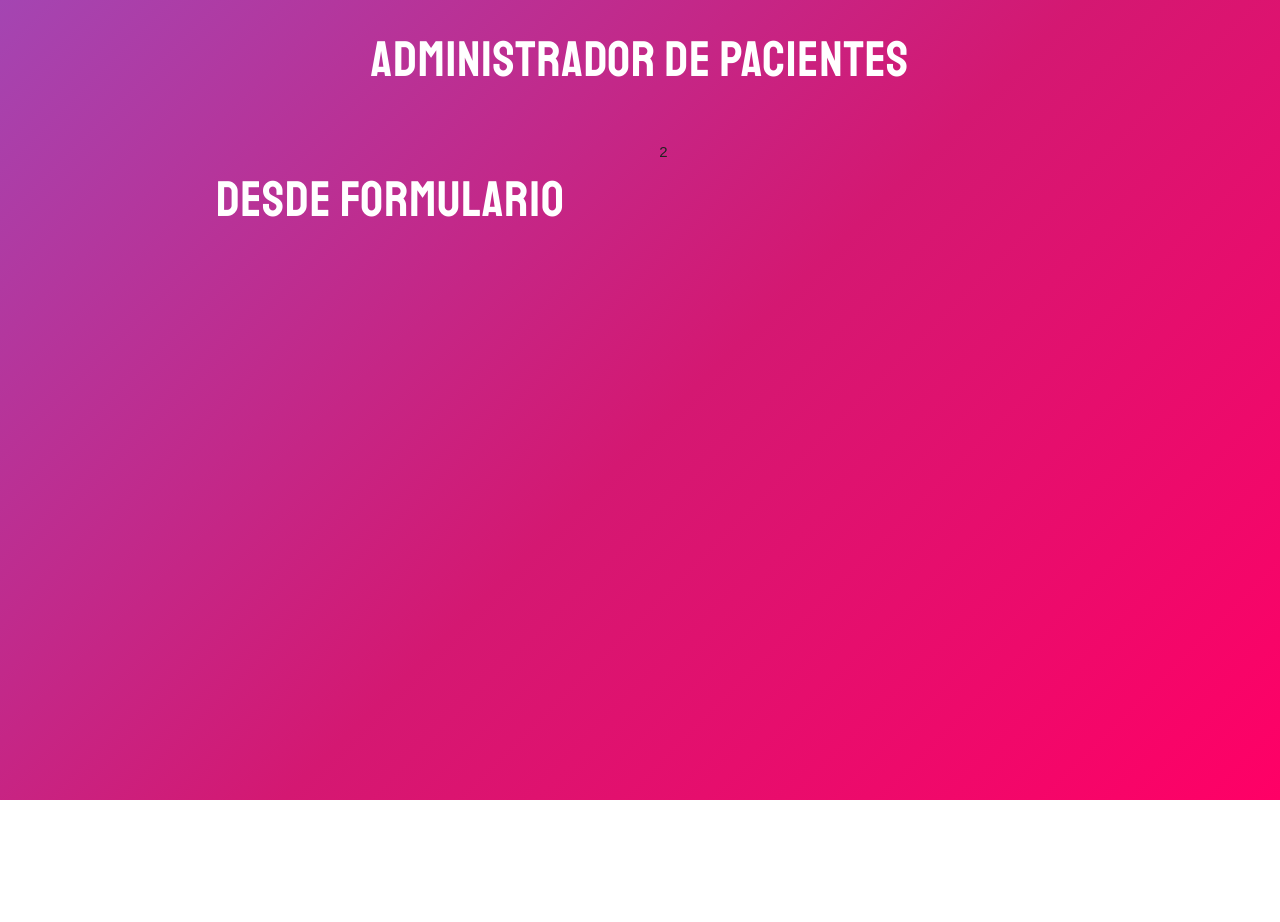
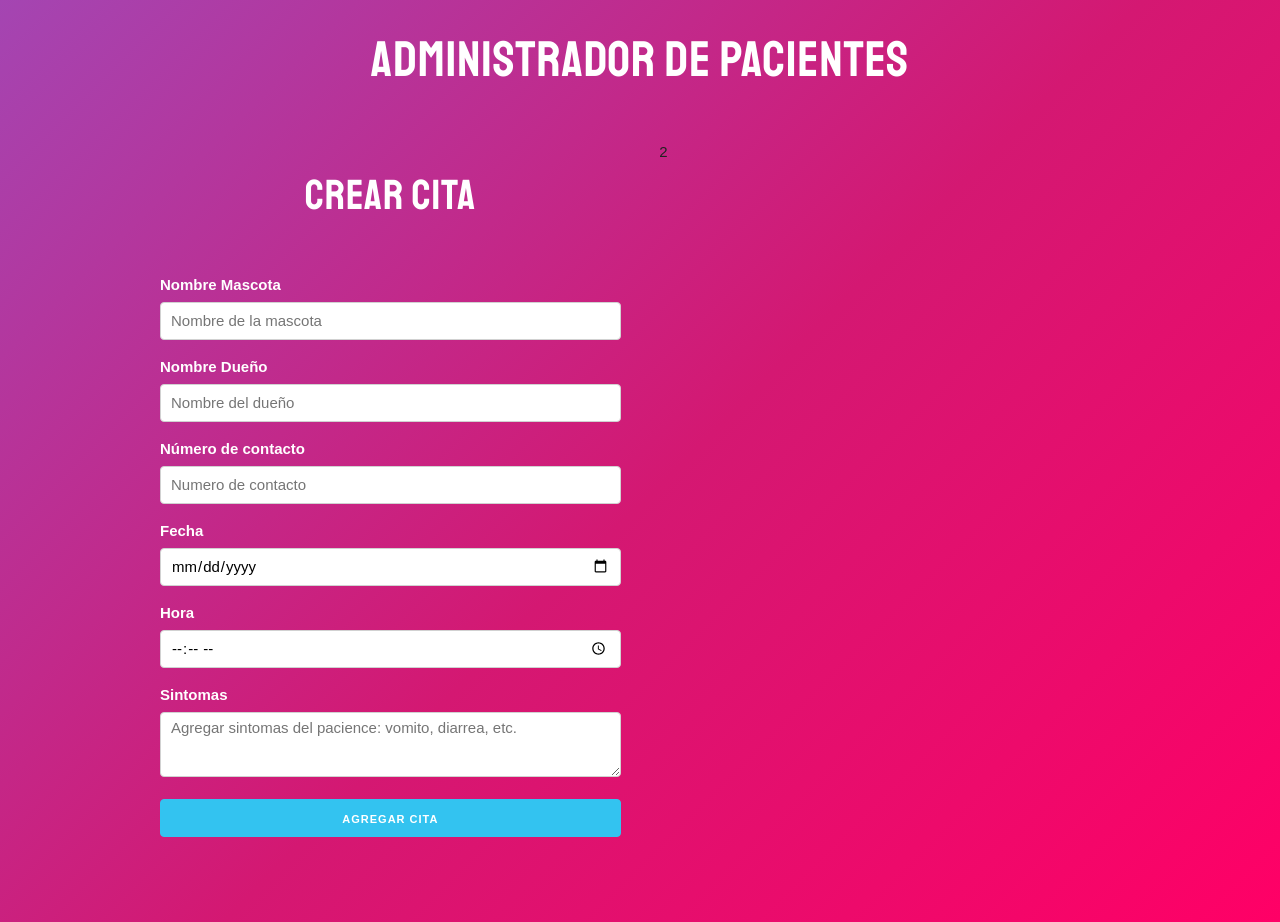
Before and after one commit to Lexxus-Cris/PROYECTO-administrador-de-pacientes, a React (Create React App) app: page / in a window 1280 px wide. Before the commit the page ends 800 px from the top, so only its background shows below. Built offline with nearby package versions, Linux system fonts and the light colour scheme.

Commit message:
Se agregan los campos del formulario

```diff
--- a/src/components/Formulario.jsx
+++ b/src/components/Formulario.jsx
@@ -1,10 +1,60 @@
-import React from 'react'
+import React, { Fragment } from 'react'
 
 const Formulario = () => {
    return (
-      <div>
-         <h1>desde formulario</h1>
-      </div>
+      <Fragment>
+         <h2>Crear cita</h2>
+         <form action="">
+            <label htmlFor="">Nombre Mascota</label>
+            <input
+               type="text"
+               name="mascota"
+               alt="Nombre de la mascota"
+               placeholder="Nombre de la mascota"
+               className="u-full-width"
+            />
+            <label htmlFor="">Nombre Dueño</label>
+            <input
+               type="text"
+               name="propietario"
+               alt="Nombre del dueño"
+               placeholder="Nombre del dueño"
+               className="u-full-width"
+            />
+            <label htmlFor="">Número de contacto</label>
+            <input
+               type="tel"
+               name="phone"
+               alt="Número de contacto"
+               placeholder="Numero de contacto"
+               className="u-full-width"
+            />
+            <label htmlFor="">Fecha</label>
+            <input
+               type="date"
+               name="date"
+               alt="fecha de la cita"
+               className="u-full-width"
+            />
+            <label htmlFor="">Hora</label>
+            <input
+               type="time"
+               name="time"
+               alt="hora de la cita"
+               className="u-full-width"
+            />
+            <label htmlFor="">Sintomas</label>
+            <textarea
+               name="sintomas"
+               cols="30"
+               rows="10"
+               placeholder="Agregar sintomas del pacience: vomito, diarrea, etc."
+               className="u-full-width"
+            >
+            </textarea>
+            <button type="submit" className="u-full-width button-primary">Agregar cita</button>
+         </form>
+      </Fragment>
    )
 }
 
```
